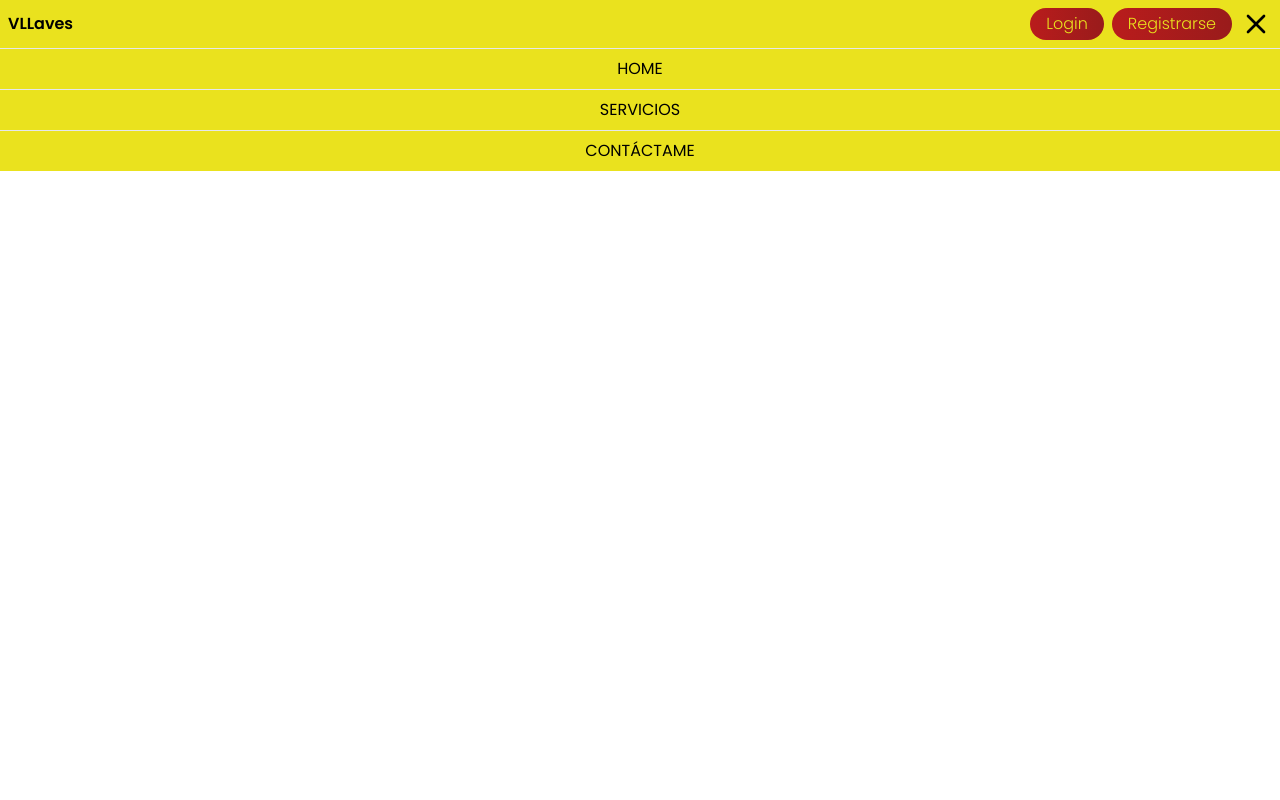
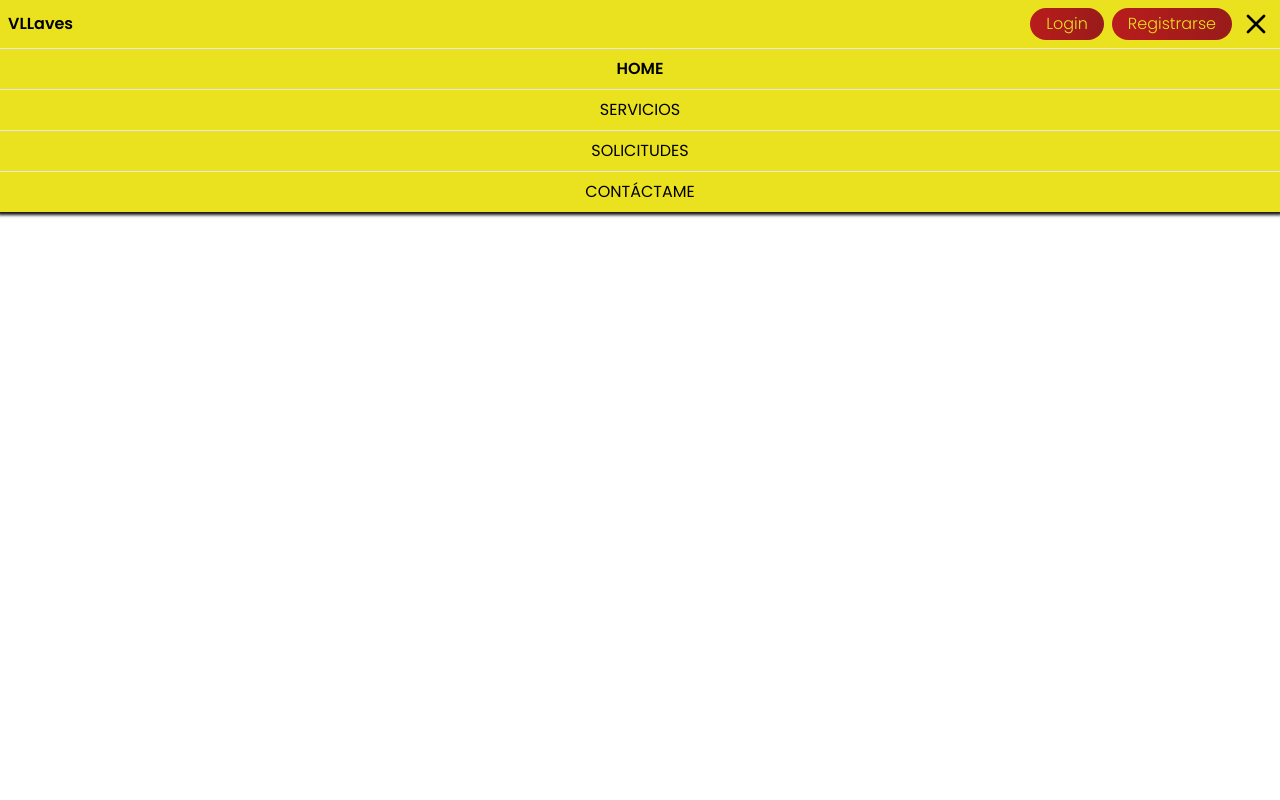
Before and after one commit to NSHN1999/VictorLlaves, a React (Vite) app: page /home in a window 1280 px wide. Both pictures are taken after a click on the button 1256 px from the left and 24 px from the top of the page. Shown: the top 800 px of the page. Built offline with nearby package versions, Linux system fonts and the light colour scheme.

Commit message:
Docs.1.2

```diff
--- a/src/auth/pages/LoginPage.jsx
+++ b/src/auth/pages/LoginPage.jsx
@@ -2,7 +2,7 @@
 export const LoginPage = () => {
     return (
         <>
-            <h1 className="text-5xl">Login Page</h1>
+            <h1 className="text-5xl">Login</h1>
             <hr/>
         </>
     );
--- a/src/servicios/pages/ContactoPage.jsx
+++ b/src/servicios/pages/ContactoPage.jsx
@@ -2,8 +2,10 @@
 export const ContactoPage = () => {
     return (
         <>
-            <h1 className="text-5xl">Contacto Page</h1>
+        <section className="h-screen">
+            <h1 className="text-5xl text-center">Contacto</h1>
             <hr/>
+        </section>
         </>
     );
 };
--- a/src/servicios/pages/HomePage.jsx
+++ b/src/servicios/pages/HomePage.jsx
@@ -2,8 +2,10 @@
 export const HomePage = () => {
     return (
         <>
-            <h1 className="text-5xl">Home Page</h1>
+        <section className="h-screen">
+            <h1 className="text-5xl text-center">Home</h1>
             <hr/>
+        </section>
         </>
     );
 };
--- a/src/servicios/pages/ServiciosPage.jsx
+++ b/src/servicios/pages/ServiciosPage.jsx
@@ -2,8 +2,10 @@
 export const ServiciosPage = () => {
     return (
         <>
-            <h1 className="text-5xl">Servicios Page</h1>
+        <section className="h-screen">
+            <h1 className="text-5xl text-center">Servicios</h1>
             <hr/>
+        </section>
         </>
     );
 };
--- /dev/null
+++ b/src/servicios/pages/Solicitudes.jsx
@@ -0,0 +1,9 @@
+
+export const Solicitudes = () => {
+    return (
+        <section className="h-screen">
+            <h1 className="text-5xl text-center">SOLICITUDES</h1>
+            <hr/>
+        </section>
+    );
+};
--- a/src/servicios/pages/index.js
+++ b/src/servicios/pages/index.js
@@ -2,3 +2,4 @@
 export * from "./HomePage";
 export * from "./ServiciosPage";
 export * from "./ContactoPage";
+export * from "./Solicitudes";
--- a/src/servicios/router/ServiciosRoute.jsx
+++ b/src/servicios/router/ServiciosRoute.jsx
@@ -1,22 +1,24 @@
 import { Routes, Route, Navigate } from "react-router-dom";
 
-import { NavBar } from "../../ui";
-import { ContactoPage, HomePage, ServiciosPage } from "../pages";
+import { NavBar, Footer } from "../../ui";
+import { ContactoPage, HomePage, ServiciosPage, Solicitudes } from "../pages";
 
 export const ServiciosRoute = () => {
 
     return (
         <>
             <NavBar/>
-            <div className="my-16 mx-12">
+            <div className="mt-16 px-12 pb-7">
                 <Routes>
                     <Route path="home" element={<HomePage/>}/>
                     <Route path="servicios" element={<ServiciosPage/>}/>
+                    <Route path="solicitudes" element={<Solicitudes/>}/>
                     <Route path="contacto" element={<ContactoPage/>}/>
 
                     <Route path="/" element={<Navigate to="home"/>}/>
                 </Routes>
             </div>
+            <Footer/>
         </>
     );
 };
--- a/src/ui/components/NavBar.jsx
+++ b/src/ui/components/NavBar.jsx
@@ -28,7 +28,7 @@ export const NavBar = () => {
     };
 
     return (
-        <nav className="flex flex-col absolute w-full bg-[#EAE21E] divide-y top-0">
+        <nav className="flex flex-col fixed w-full bg-[#EAE21E] divide-y top-0 shadow-[#131313] shadow-[0_1px_3px_2px]">
             <div className="flex flex-row h-12 w-full items-center font-light">
                 <Link
                     className="pl-2 font-semibold"
--- a/src/ui/components/NavBarList.jsx
+++ b/src/ui/components/NavBarList.jsx
@@ -5,21 +5,28 @@ export const NavBarList = ({ handleMenu, menu}) => {
     return (
         <ul className={`flex flex-col divide-y ${ !menu ? 'hidden' : ''}`}>
             <NavLink
-                className="flex"
+                className={({isActive}) => `flex ${isActive? 'font-semibold' : ''}`}
                 to="/home"
                 onClick={handleMenu}
             >
                     <p className="h-10 w-full text-center content-center">HOME</p>
             </NavLink>
             <NavLink
-                className="flex"
+                className={({isActive}) => `flex ${isActive? 'font-semibold' : ''}`}
                 to="/servicios"
                 onClick={handleMenu}
             >
                     <p className="h-10 w-full text-center content-center">SERVICIOS</p>
             </NavLink>
             <NavLink
-                className="flex"
+                className={({isActive}) => `flex ${isActive? 'font-semibold' : ''}`}
+                to="/solicitudes"
+                onClick={handleMenu}
+            >
+                    <p className="h-10 w-full text-center content-center">SOLICITUDES</p>
+            </NavLink>
+            <NavLink
+                className={({isActive}) => `flex ${isActive? 'font-semibold' : ''}`}
                 to="/contacto"
                 onClick={handleMenu}
             >
--- a/src/ui/components/index.js
+++ b/src/ui/components/index.js
@@ -1,2 +1,3 @@
 
 export * from "./NavBar";
+export * from "./Footer";
```
Also changed, not shown: src/ui/components/Footer.jsx (added, +21 -0 lines), 5 other files (tests, documents, lock files or other folders).
